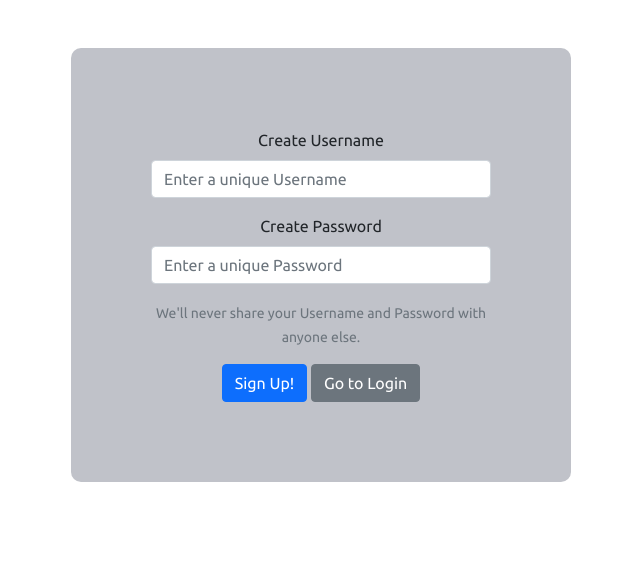
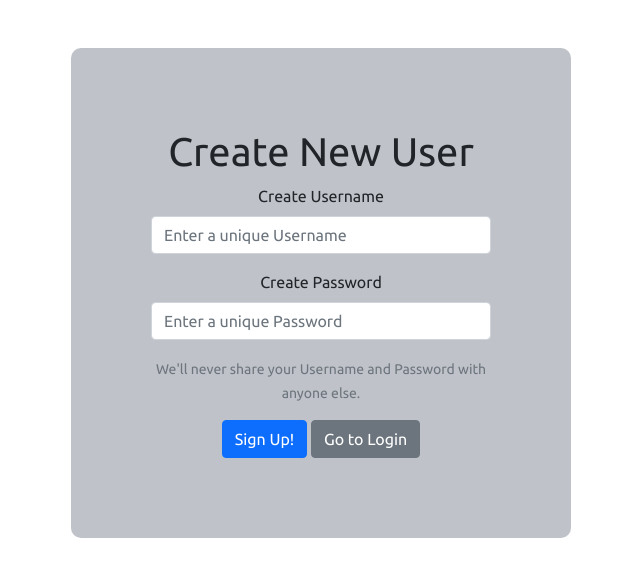
Before and after one commit to Aydren/milestone3, a React (Create React App) app in the folder client/: page /signUp in a window 1280 px wide. Shown: the top 576 px of the page, without its empty margins (319-959 px from the left). Built offline with nearby package versions, Linux system fonts and the light colour scheme.

Commit message:
made mistakes with my sign up page and need to make the corrections

```diff
--- a/client/src/components/signUp.js
+++ b/client/src/components/signUp.js
@@ -39,6 +39,7 @@ function SignUp() {
       <div>
         <div className="mt-5 form-holder">
           <Form onSubmit={handleSubmit}>
+            <h1>Create New User</h1>
             <Form.Group className="mb-3" controlId="formCreateUsername">
               <Form.Label>Create Username</Form.Label>
               <Form.Control
@@ -76,7 +77,7 @@ function SignUp() {
             <Button variant="primary" type="submit">
               Sign Up!
             </Button>{" "}
-            <Button variant="secondary" type="submit">
+            <Button variant="secondary" type="submit" href="/">
               Go to Login
             </Button>
           </Form>
```
